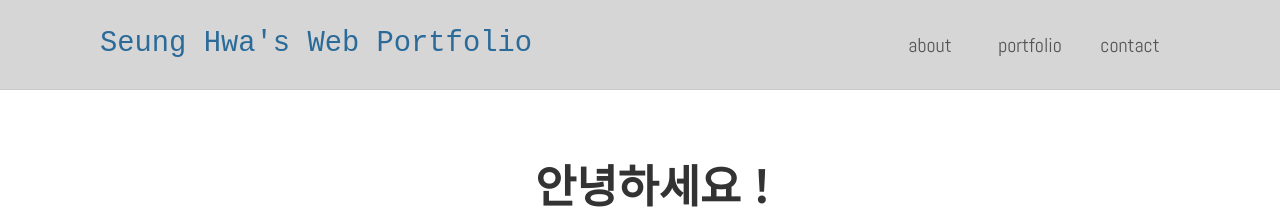
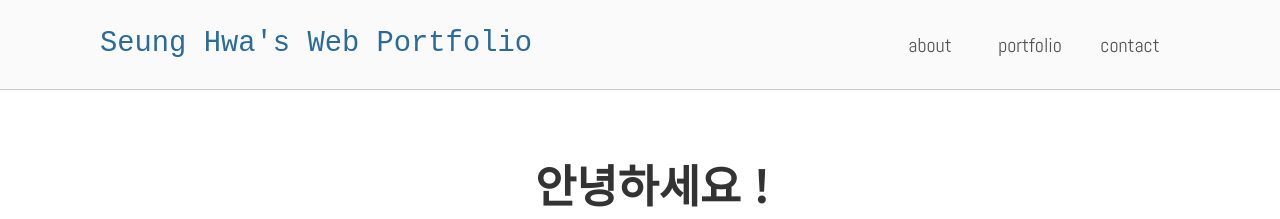
Before and after one commit to 0u0r333/SEUNGHWAAN, a plain HTML site: page index.html in a window 1280 px wide. Shown: the top 219 px of the page. Drawn offline with Linux system fonts and the light colour scheme; a web font is replaced by a local one.

Commit message:
Update style.css

```diff
--- a/css/style.css
+++ b/css/style.css
@@ -40,7 +40,7 @@ header{
     align-items: center;
     padding:0 100px;
     border-bottom: 1px solid #cacaca;
-    background-color: hsla(0, 0%, 80%, 0.788);
+    background-color: hsla(0, 0%, 98%, 0.966);
     backdrop-filter : blur(5px);
     position: fixed;
     top: 0;
```
